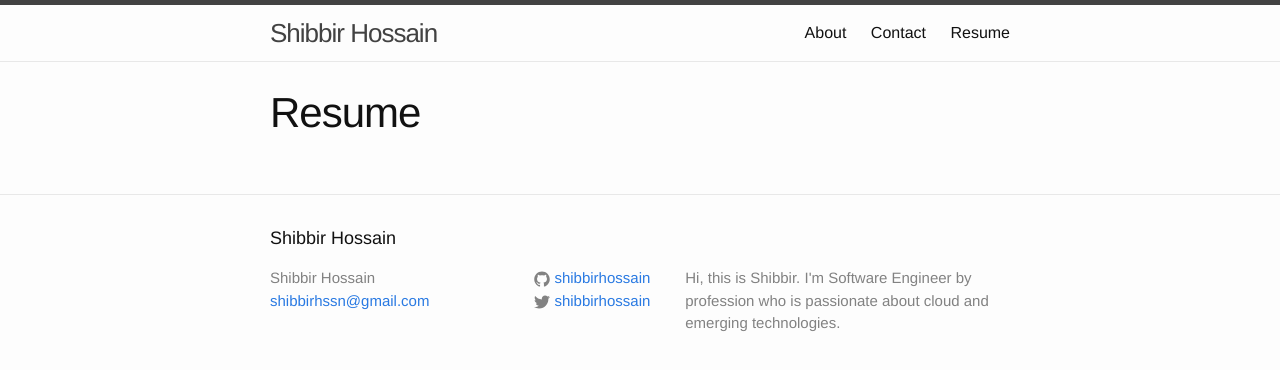
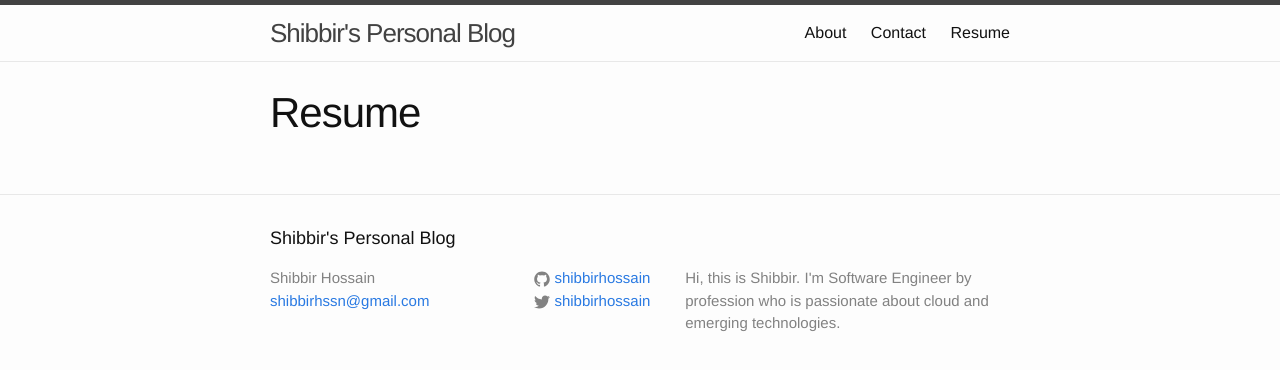
Before and after one commit to shibbirhossain/shibbirhossain.github.io, a Jekyll site: the page built from resume.md, in a window 1280 px wide. Shown: the top 370 px of the page. Built offline with Jekyll 4.4.1, drawn with Linux system fonts in a browser that asks for light colours.

Commit message:
changes in footer

```diff
--- a/_config.yml
+++ b/_config.yml
@@ -13,8 +13,9 @@
 # you will see them accessed via {{ site.title }}, {{ site.email }}, and so on.
 # You can create any custom variable you would like, and they will be accessible
 # in the templates via {{ site.myvariable }}.
-title: Shibbir Hossain
+title: Shibbir's Personal Blog
 email: shibbirhssn@gmail.com
+author: Shibbir Hossain
 description: > # this means to ignore newlines until "baseurl:"
   Hi, this is Shibbir. I'm Software Engineer by profession who is passionate about cloud and emerging technologies.
 baseurl: "" # the subpath of your site, e.g. /blog
--- a/_includes/footer.html
+++ b/_includes/footer.html
@@ -7,7 +7,7 @@
     <div class="footer-col-wrapper">
       <div class="footer-col footer-col-1">
         <ul class="contact-list">
-          <li>{{ site.title }}</li>
+          <li>{{ site.author }}</li>
           <li><a href="mailto:{{ site.email }}">{{ site.email }}</a></li>
         </ul>
       </div>
```
